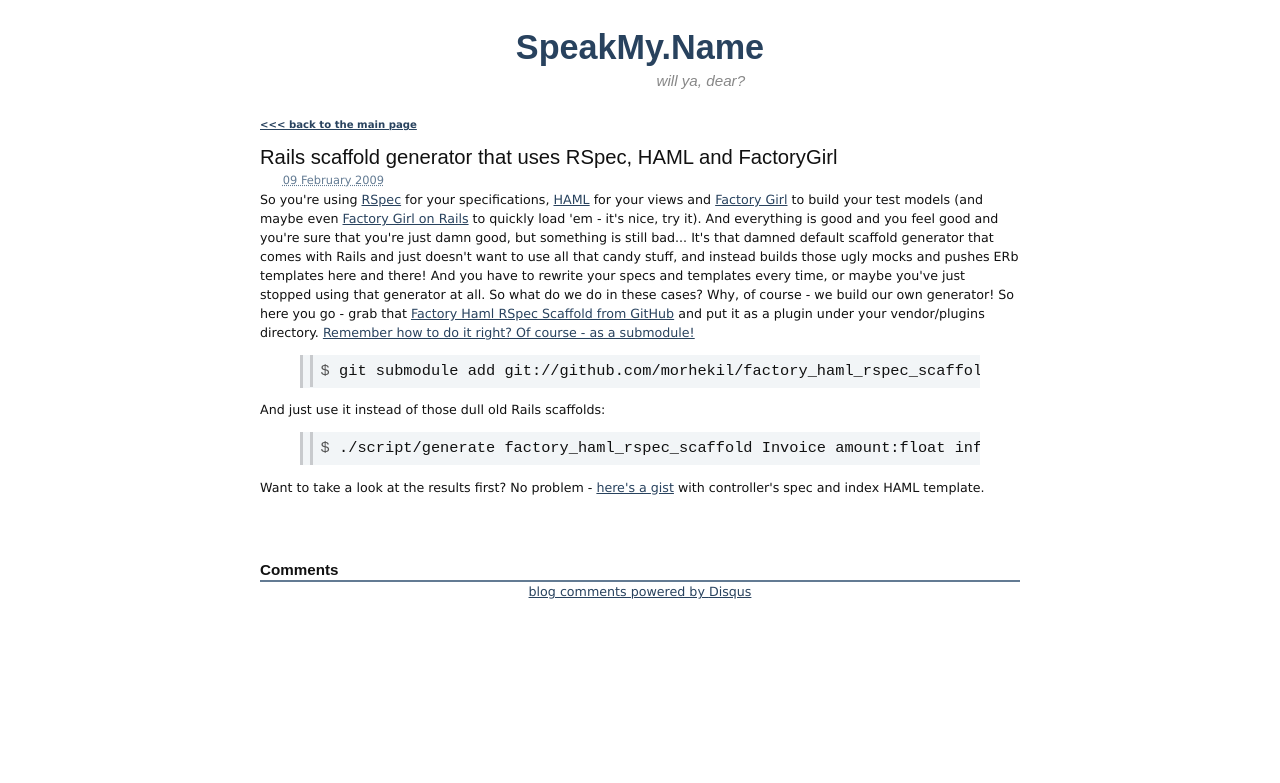
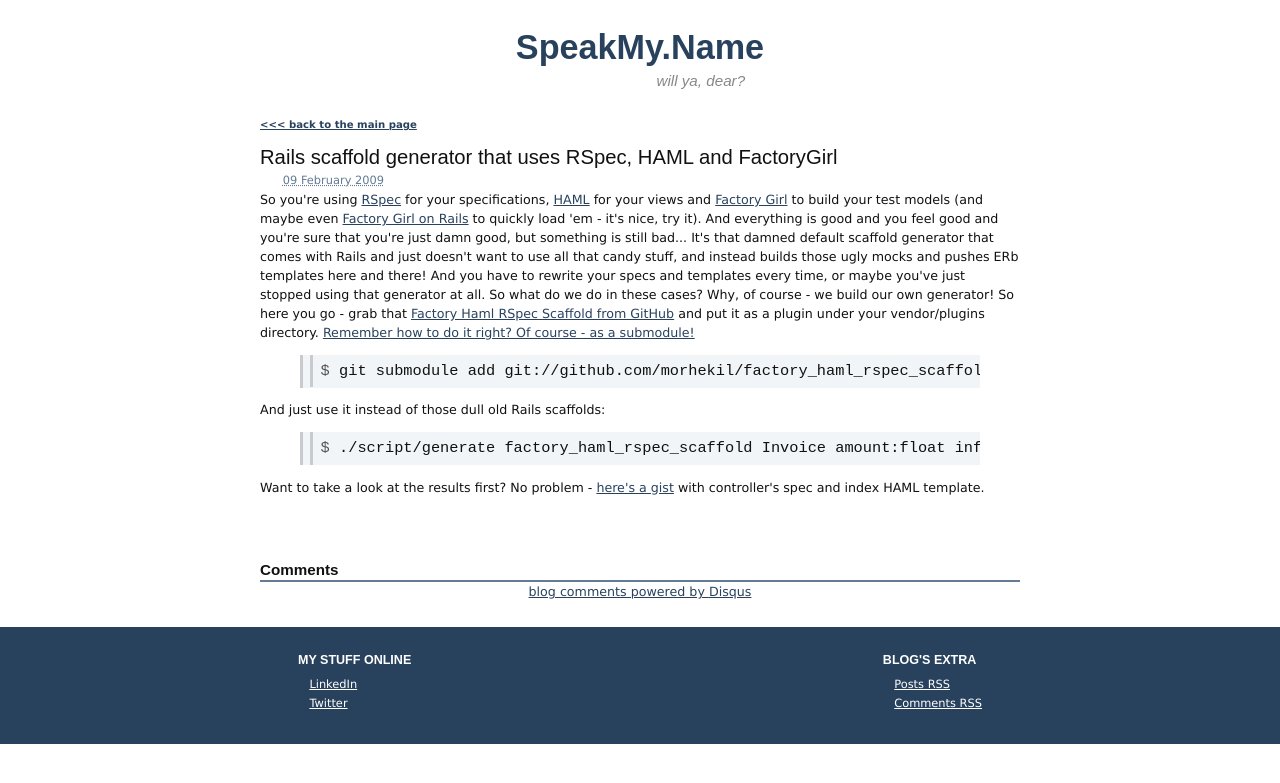
Before and after one commit to morhekil/speakmyname-blog, a Jekyll site: the page built from _posts/2009-02-09-rails-scaffold-generator-that-uses-rspec-haml-and-factorygirl.textile, in a window 1280 px wide. Shown: the top 783 px of the page. Built offline with Jekyll 4.4.1, drawn with Linux system fonts in a browser that asks for light colours; comment, search, counter and statistics services are not loaded.

Commit message:
styled footer

```diff
--- a/_includes/footer.html
+++ b/_includes/footer.html
@@ -1,3 +1,24 @@
+    </div>
+    <div id="footer_wrapper">
+      <div id="footer">
+        <div id="meonline">
+          <h3>My Stuff Online</h3>
+          <ul>
+            <li><a href="http://www.linkedin.com/in/olegiv">LinkedIn</a></li>
+            <li><a href="http://twitter.com/morhekil">Twitter</a></li>
+          </ul>
+        </div>
+
+        <div id="blogextra">
+          <h3>Blog's extra</h3>
+          <ul>
+            <li><a href="http://feeds.feedburner.com/speakmyname">Posts RSS</a></li>
+            <li><a href="http://feeds.feedburner.com/speakmyname-comments">Comments RSS</a></li>
+          </ul>
+        </div>
+
+      </div>
+      <div id="underfooter">&nbsp;</div>
     </div>
     <script type="text/javascript">
       var _gaq = _gaq || [];
--- a/styles/content.css
+++ b/styles/content.css
@@ -2,7 +2,7 @@
   background: #fff;
   color: #111;
   line-height: 1.5em;
-  margin: 0 0 3em;
+  margin: 0;
   padding: 0;
   text-align:center;
   font-family: verdana,geneva,sans-serif;
@@ -49,6 +49,15 @@
 h3 { font-size: 1.1em; font-family: arial, helvetica, sans-serif; font-weight: 600;
     line-height: 133%; margin-top: 1em; margin-bottom: 0.5em; }
 
+#footer_wrapper { background-color: #28425e; padding: 1em 0; }
+#footer { max-width: 60em; margin: 0 auto; font-size: 0.9em; }
+#footer h3 { text-transform: uppercase; color: #fff; }
+#footer a { color: #fff; }
+#footer #meonline { float: left; width: 50%; text-align: left; }
+#footer #blogextra { float: right; text-align: left; }
+#footer ul { margin-left: 1em; }
+#underfooter { clear: both; }
+
 /* Disqus comments styling */
 #comments-wrapper { max-width: 60em; margin: 5em auto 0em auto; text-align: left; }
 #comments-wrapper #comments-title { font-size: 1.2em; margin: 1em 0 0; line-height: 133%; }
```
